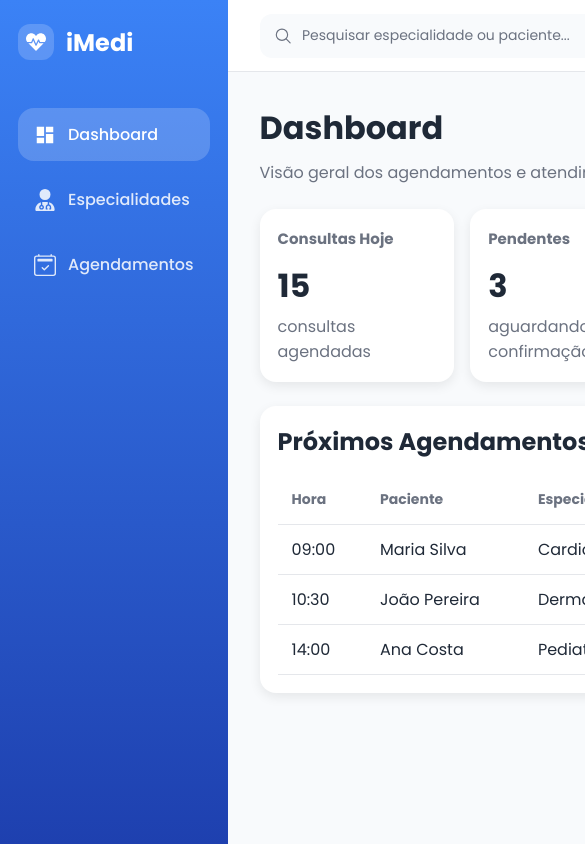
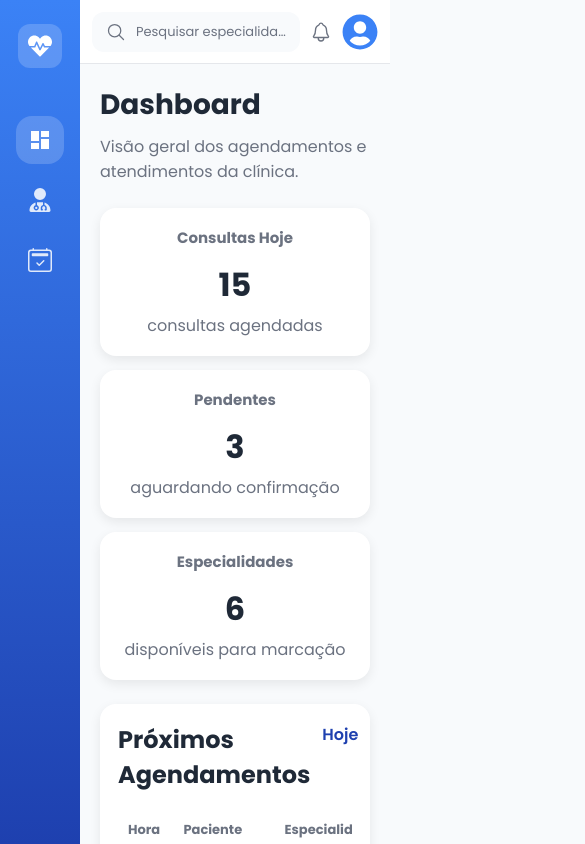
Before and after one commit to Leal86/imedi-react, a React (Vite) app: page / in a window 390 px wide. Shown: the top 844 px of the page, 585 px wide, since content can reach past the window. Built offline with nearby package versions, Linux system fonts and the light colour scheme.

Commit message:
Ajusta responsividade do dashboard em 425px

```diff
--- a/src/components/MainLayout/MainLayout.css
+++ b/src/components/MainLayout/MainLayout.css
@@ -1,11 +1,14 @@
 .layout {
   display: flex;
-  min-height: 100vh;
+  height: 100vh;
+  overflow: hidden;
   background-color: var(--color-background);
 }
 
 .layout__main {
   flex: 1;
+  min-width: 0;
+
   display: flex;
   flex-direction: column;
 }
@@ -13,11 +16,38 @@
 .layout__content {
   flex: 1;
   padding: 32px;
+
+  overflow-y: auto;
 }
 
 .layout__right-panel {
   width: 280px;
+  flex-shrink: 0;
+
   padding: 24px;
+
+  overflow-y: auto;
+
   background-color: var(--color-white);
   border-left: 1px solid #e5e7eb;
 }
+
+/* ==========================
+   Tablet
+========================== */
+
+@media (max-width: 1024px) {
+  .layout__right-panel {
+    display: none;
+  }
+}
+
+/* ==========================
+   Mobile
+========================== */
+
+@media (max-width: 768px) {
+  .layout__content {
+    padding: 20px;
+  }
+}
--- a/src/components/Sidebar/Sidebar.css
+++ b/src/components/Sidebar/Sidebar.css
@@ -1,12 +1,14 @@
 .sidebar {
   width: 240px;
   min-height: 100vh;
+  flex-shrink: 0;
+
   padding: 24px 18px;
-  background: linear-gradient(
-    180deg,
-    var(--color-primary) 0%,
-    var(--color-primary-dark) 100%
-  );
+
+  background: linear-gradient(180deg,
+      var(--color-primary) 0%,
+      var(--color-primary-dark) 100%);
+
   color: var(--color-white);
 }
 
@@ -14,18 +16,23 @@
   display: flex;
   align-items: center;
   gap: 12px;
+
   margin-bottom: 48px;
 }
 
 .sidebar__logo {
   width: 36px;
   height: 36px;
+
   border-radius: var(--radius-md);
+
   display: flex;
   align-items: center;
   justify-content: center;
+
   font-size: 20px;
   font-weight: 700;
+
   background-color: rgba(255, 255, 255, 0.18);
 }
 
@@ -44,12 +51,17 @@
   display: flex;
   align-items: center;
   gap: 12px;
+
   padding: 14px 16px;
+
   border-radius: var(--radius-lg);
+
   color: var(--color-white);
   text-decoration: none;
+
   font-size: 16px;
   font-weight: 500;
+
   opacity: 0.85;
 }
 
@@ -63,3 +75,53 @@
   font-size: 22px;
   flex-shrink: 0;
 }
+
+/* ==========================
+   Mobile
+========================== */
+
+@media (max-width: 768px) {
+  .sidebar {
+    width: 80px;
+    padding: 24px 12px;
+  }
+
+  .sidebar__brand {
+    justify-content: center;
+    margin-bottom: 48px;
+  }
+
+  .sidebar__logo {
+    width: 44px;
+    height: 44px;
+    font-size: 24px;
+  }
+
+  .sidebar__title {
+    display: none;
+  }
+
+  .sidebar__nav {
+    align-items: center;
+  }
+
+  .sidebar__link {
+    width: 48px;
+    height: 48px;
+
+    display: flex;
+    align-items: center;
+    justify-content: center;
+
+    padding: 0;
+    gap: 0;
+
+    border-radius: var(--radius-lg);
+
+    font-size: 0;
+  }
+
+  .sidebar__link svg {
+    font-size: 24px;
+  }
+}
--- a/src/components/Topbar/Topbar.css
+++ b/src/components/Topbar/Topbar.css
@@ -11,49 +11,84 @@
 
 .topbar__search {
   width: 420px;
+  max-width: 100%;
+  min-width: 0;
   height: 44px;
+
   display: flex;
   align-items: center;
   gap: 10px;
+
   padding: 0 14px;
+
   border-radius: var(--radius-md);
   background-color: var(--color-background);
 }
 
 .topbar__search-icon {
-  font-size: 16px;
+  flex-shrink: 0;
+  font-size: 20px;
+  color: var(--color-text-muted);
 }
 
 .topbar__input {
   width: 100%;
+  min-width: 0;
+
   border: none;
   outline: none;
+
   background-color: transparent;
+
   font-family: var(--font-main);
   font-size: 14px;
+
   color: var(--color-text);
+
+  overflow: hidden;
+  text-overflow: ellipsis;
+  white-space: nowrap;
 }
 
 .topbar__input::placeholder {
   color: var(--color-text-muted);
+  overflow: hidden;
+  text-overflow: ellipsis;
+  white-space: nowrap;
 }
 
 .topbar__user {
+  flex-shrink: 0;
+
   display: flex;
   align-items: center;
   gap: 14px;
 }
 
+.topbar__user div {
+  min-width: 0;
+}
+
 .topbar__user strong {
+  display: block;
+
+  max-width: 140px;
+
   font-size: 14px;
+  white-space: nowrap;
+  overflow: hidden;
+  text-overflow: ellipsis;
 }
 
 .topbar__user p {
   font-size: 12px;
   color: var(--color-text-muted);
+  white-space: nowrap;
 }
 
 .topbar__notification {
+  flex-shrink: 0;
+
   font-size: 26px;
   color: var(--color-text-muted);
   cursor: pointer;
@@ -64,11 +99,98 @@
 }
 
 .topbar__profile-icon {
+  flex-shrink: 0;
+
   font-size: 42px;
   color: var(--color-primary);
 }
 
-.topbar__search-icon {
-  font-size: 20px;
-  color: var(--color-text-muted);
+/* ==========================
+   Tablet
+========================== */
+
+@media (max-width: 1024px) {
+  .topbar {
+    gap: 16px;
+    padding: 0 24px;
+  }
+
+  .topbar__search {
+    width: clamp(220px, 45vw, 420px);
+  }
+
+  .topbar__user strong {
+    max-width: 110px;
+  }
 }
+
+/* ==========================
+   Mobile / telas estreitas
+========================== */
+
+@media (max-width: 768px) {
+  .topbar {
+    height: 64px;
+    gap: 12px;
+    padding: 0 16px;
+  }
+
+  .topbar__search {
+    width: clamp(160px, 42vw, 320px);
+    height: 40px;
+  }
+
+  .topbar__input {
+    font-size: 13px;
+  }
+
+  .topbar__notification {
+    font-size: 22px;
+  }
+
+  .topbar__profile-icon {
+    font-size: 36px;
+  }
+
+  .topbar__user {
+    gap: 10px;
+  }
+
+  .topbar__user strong {
+    max-width: 90px;
+    font-size: 13px;
+  }
+
+  .topbar__user p {
+    display: none;
+  }
+}
+
+/* ==========================
+   Mobile pequeno
+========================== */
+
+@media (max-width: 480px) {
+  .topbar {
+    padding: 0 12px;
+    gap: 10px;
+  }
+
+  .topbar__search {
+    flex: 1;
+    width: auto;
+    min-width: 0;
+  }
+
+  .topbar__user div {
+    display: none;
+  }
+
+  .topbar__notification {
+    font-size: 22px;
+  }
+
+  .topbar__profile-icon {
+    font-size: 36px;
+  }
+}
--- a/src/pages/Dashboard/Dashboard.css
+++ b/src/pages/Dashboard/Dashboard.css
@@ -39,6 +39,7 @@
   display: flex;
   align-items: center;
   justify-content: space-between;
+  gap: 12px;
   margin-bottom: 16px;
 }
 
@@ -81,3 +82,73 @@
   background-color: #fef3c7;
   color: #92400e;
 }
+
+/* ==========================
+   Tablet
+========================== */
+
+@media (max-width: 1024px) {
+  .dashboard__cards {
+    grid-template-columns: repeat(3, minmax(0, 1fr));
+  }
+}
+
+/* ==========================
+   Mobile
+========================== */
+
+@media (max-width: 768px) {
+  .dashboard__cards {
+    grid-template-columns: 1fr;
+  }
+
+  .dashboard__table-header {
+    align-items: flex-start;
+  }
+
+  .dashboard__table {
+    display: block;
+    width: 100%;
+    overflow-x: auto;
+    white-space: nowrap;
+  }
+}
+
+/* ==========================
+   Mobile pequeno
+========================== */
+
+@media (max-width: 480px) {
+  .dashboard__header h1 {
+    font-size: 28px;
+  }
+
+  .dashboard__cards {
+    gap: 14px;
+  }
+
+  .dashboard__cards > * {
+    text-align: center;
+  }
+
+  .dashboard__cards h3,
+  .dashboard__cards strong,
+  .dashboard__cards p {
+    text-align: center;
+  }
+
+  .dashboard__table-header h2 {
+    font-size: 24px;
+  }
+
+  .dashboard__table th,
+  .dashboard__table td {
+    padding: 12px 10px;
+    font-size: 13px;
+  }
+
+  .dashboard__status {
+    padding: 5px 10px;
+    font-size: 12px;
+  }
+}
```
Also changed, not shown: 1 other file (tests, documents, lock files or other folders).
